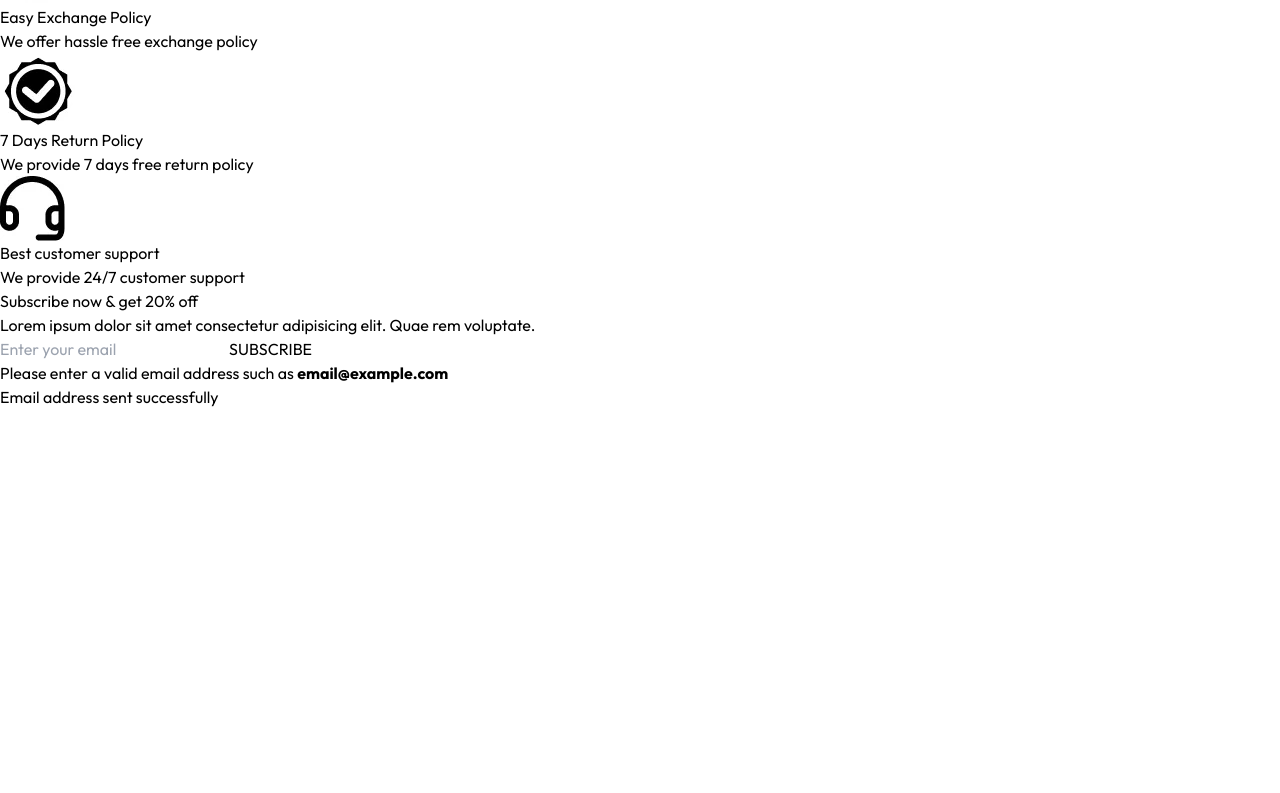
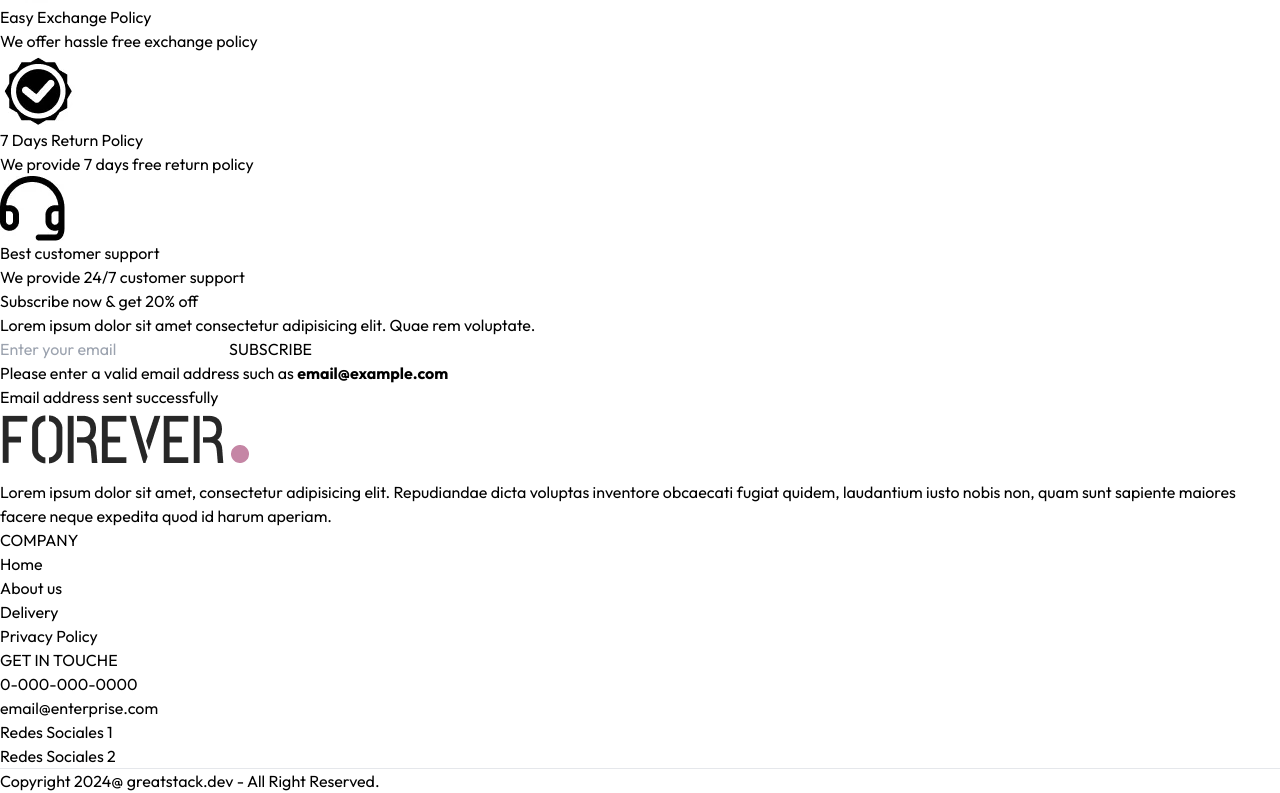
Before and after one commit to abelborit/fs-node-react-ecommerce, a React (Vite) app in the folder frontend/: page /#/home in a window 1280 px wide. Shown: the part 7035-7828 px from the top of the page. Before the commit the page ends 7444 px from the top, so only its background shows below. Built offline with nearby package versions, Linux system fonts and the light colour scheme.

Commit message:
[add] Footer

```diff
--- /dev/null
+++ b/frontend/src/components/Footer/index.tsx
@@ -0,0 +1,59 @@
+import { Link } from "react-router-dom";
+import { logo_img } from "../../assets";
+
+export const Footer = () => {
+  return (
+    <div>
+      <div className="flex flex-col sm:grid grid-cols-[3fr_1fr_1fr] gap-14 my-10 mt-20 text-sm">
+        <div>
+          <img src={logo_img} alt="logo" className="mb-5 w-32" />
+          <p className="w-full md:w-2/3 text-gray-600">
+            Lorem ipsum dolor sit amet, consectetur adipisicing elit.
+            Repudiandae dicta voluptas inventore obcaecati fugiat quidem,
+            laudantium iusto nobis non, quam sunt sapiente maiores facere neque
+            expedita quod id harum aperiam.
+          </p>
+        </div>
+
+        <div>
+          <p className="text-xl font-medium mb-5">COMPANY</p>
+          <ul className="flex flex-col gap-1 text-gray-600">
+            {/* aquí se podría hacer un arreglo como en el Navbar para tener las opciones y también coloca un Link component para que cada li component me redirija a esa url, no se hace así ahora porque no se tiene una url para "Delivery" ni para "Privacy Policy" */}
+            <li>
+              <Link to="/home" className="hover:text-[#C586A5]">
+                Home
+              </Link>
+            </li>
+            <li>
+              <Link to="/about" className="hover:text-[#C586A5]">
+                About us
+              </Link>
+            </li>
+            <li>Delivery</li>
+            <li>Privacy Policy</li>
+          </ul>
+        </div>
+
+        <div>
+          <p className="text-xl font-medium mb-5">GET IN TOUCHE</p>
+          <ul className="flex flex-col gap-1 text-gray-600">
+            <li>0-000-000-0000</li>
+            <li>email@enterprise.com</li>
+            <li>Redes Sociales 1</li>
+            <li>Redes Sociales 2</li>
+          </ul>
+        </div>
+      </div>
+
+      <div>
+        <div>
+          <hr />
+
+          <p className="py-5 text-sm text-center">
+            Copyright 2024@ greatstack.dev - All Right Reserved.
+          </p>
+        </div>
+      </div>
+    </div>
+  );
+};
--- a/frontend/src/layouts/EcommerceLayout.tsx
+++ b/frontend/src/layouts/EcommerceLayout.tsx
@@ -1,5 +1,6 @@
 import { Outlet } from "react-router-dom";
 import { Navbar } from "../components/Navbar";
+import { Footer } from "../components/Footer";
 
 export const EcommerceLayout = () => {
   return (
@@ -7,6 +8,8 @@ export const EcommerceLayout = () => {
       <Navbar />
 
       <Outlet />
+
+      <Footer />
     </div>
   );
 };
```
